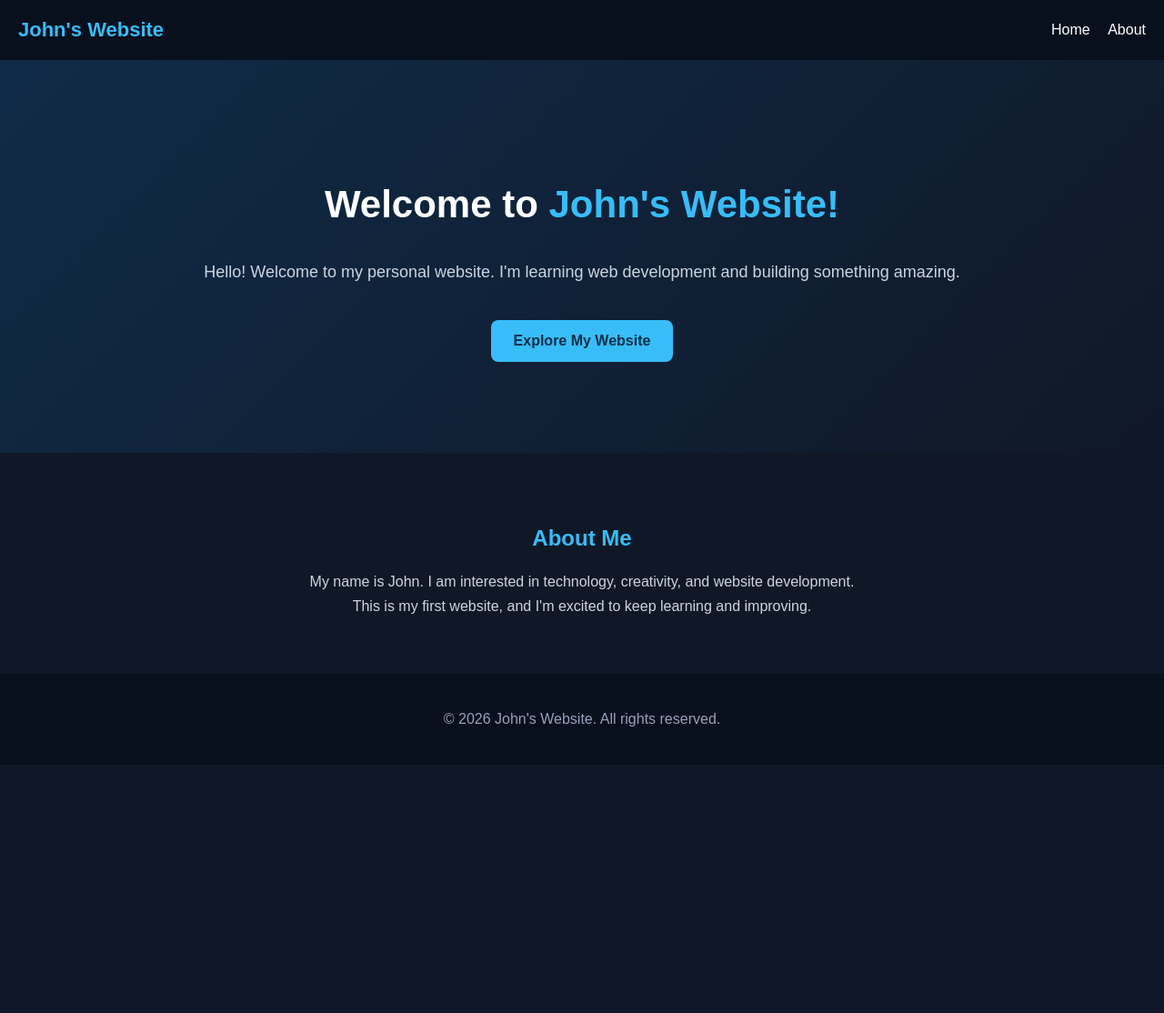
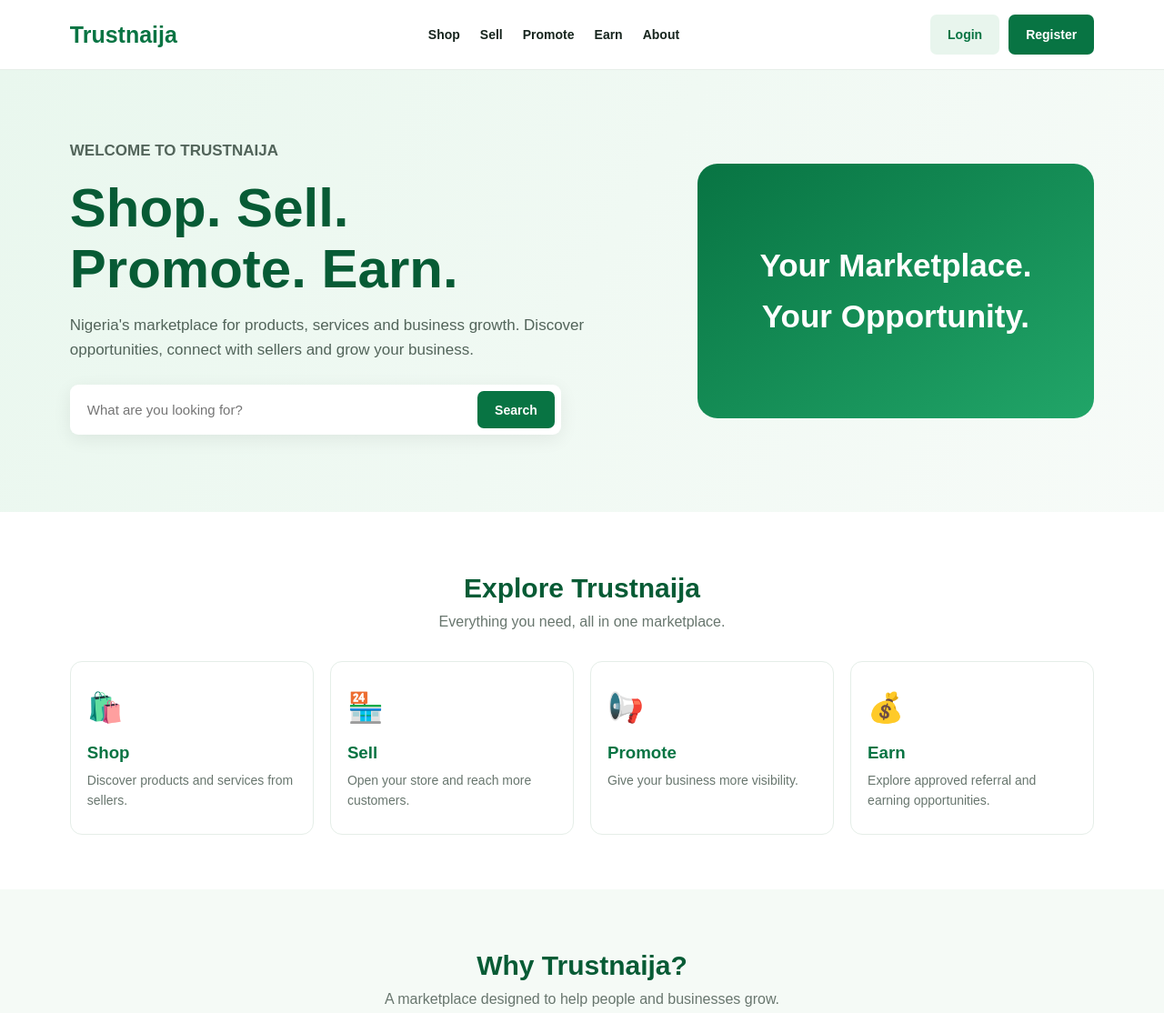
Before and after one commit to johnudodobo-bit/My-first-website, a plain HTML site: page index.html in a window 1280 px wide. Shown: the top 1114 px of the page at 91% size. Before the commit the page ends 841 px from the top, so only its background shows below. Drawn offline with Linux system fonts and the light colour scheme.

Commit message:
Update index.html Create Trustnaija homepage

```diff
--- a/index.html
+++ b/index.html
@@ -4,143 +4,266 @@
 <head>
   <meta charset="UTF-8">
   <meta name="viewport" content="width=device-width, initial-scale=1.0">
-    <title>John's Website</title>
-
+  <meta name="theme-color" content="#087443">
+  <title>Trustnaija | Shop. Sell. Promote. Earn.</title>
   <style>
-        * {
-            box-sizing: border-box;
+    * { box-sizing: border-box; margin: 0; padding: 0; }
+    body {
+      font-family: Arial, sans-serif;
+      color: #17251e;
+      background: #fff;
+      line-height: 1.6;
     }
-
-        body {
-            margin: 0;
-            font-family: Arial, sans-serif;
-            background: #101827;
-            color: white;
-        }
-
+    a { text-decoration: none; color: inherit; }
     header {
-            background: #080f1d;
-            padding: 20px;
+      background: #fff;
+      padding: 16px 6%;
       display: flex;
       justify-content: space-between;
       align-items: center;
+      gap: 20px;
+      border-bottom: 1px solid #e7eee9;
+      position: sticky;
+      top: 0;
+      z-index: 10;
     }
-
-        .logo {
-            color: #38bdf8;
-            font-size: 22px;
+    .logo { font-size: 25px; font-weight: 800; color: #087443; }
+    nav { display: flex; gap: 22px; flex-wrap: wrap; }
+    nav a { font-size: 14px; font-weight: bold; }
+    nav a:hover { color: #087443; }
+    .account { display: flex; gap: 10px; align-items: center; }
+    .btn {
+      display: inline-block;
+      padding: 11px 19px;
+      border-radius: 7px;
+      font-weight: bold;
+      font-size: 14px;
+      border: 0;
+      cursor: pointer;
+    }
+    .green { background: #087443; color: white; }
+    .light { background: #e8f5ed; color: #087443; }
+    .hero {
+      background: linear-gradient(120deg, #e9f7ee, #f7fbf8);
+      padding: 75px 6%;
+      display: grid;
+      grid-template-columns: 1.2fr 0.8fr;
+      align-items: center;
+      gap: 35px;
+    }
+    .hero h1 {
+      font-size: clamp(38px, 6vw, 60px);
+      line-height: 1.12;
+      color: #075b35;
+      margin: 15px 0;
+    }
+    .hero p { max-width: 570px; color: #52645a; font-size: 17px; }
+    .hero-image {
+      min-height: 280px;
+      border-radius: 22px;
+      background: linear-gradient(145deg, #087443, #21a568);
+      color: white;
+      display: flex;
+      align-items: center;
+      justify-content: center;
+      text-align: center;
+      padding: 30px;
+      font-size: 35px;
       font-weight: bold;
     }
-
-        nav a {
+    .search {
+      display: flex;
+      max-width: 540px;
+      margin-top: 25px;
+      background: white;
+      padding: 7px;
+      border-radius: 9px;
+      box-shadow: 0 5px 20px #00000012;
+    }
+    .search input {
+      flex: 1;
+      min-width: 0;
+      padding: 12px;
+      border: 0;
+      outline: none;
+      font-size: 15px;
+    }
+    section { padding: 60px 6%; }
+    .section-heading { text-align: center; margin-bottom: 30px; }
+    .section-heading h2 { font-size: 30px; color: #075b35; }
+    .section-heading p { color: #68766e; }
+    .grid {
+      display: grid;
+      grid-template-columns: repeat(4, 1fr);
+      gap: 18px;
+    }
+    .category {
+      padding: 25px 18px;
+      border: 1px solid #e5eee8;
+      border-radius: 13px;
+      background: white;
+      transition: 0.2s;
+    }
+    .category:hover {
+      transform: translateY(-4px);
+      box-shadow: 0 8px 22px #0000000c;
+    }
+    .category .symbol { font-size: 32px; }
+    .category h3 { margin: 9px 0 4px; color: #087443; }
+    .category p { font-size: 14px; color: #68766e; }
+    .steps { background: #f5faf6; }
+    .features {
+      display: grid;
+      grid-template-columns: repeat(3, 1fr);
+      gap: 20px;
+    }
+    .feature {
+      background: white;
+      padding: 25px;
+      border-radius: 12px;
+      border: 1px solid #e5eee8;
+    }
+    .feature h3 { color: #087443; margin-bottom: 8px; }
+    .cta {
+      background: #087443;
       color: white;
-            text-decoration: none;
-            margin-left: 15px;
+      text-align: center;
+      padding: 55px 6%;
     }
-
-        .hero {
+    .cta h2 { font-size: 30px; margin-bottom: 10px; }
+    .cta p { margin-bottom: 20px; }
+    footer {
+      background: #10251b;
+      color: #d9e8de;
+      padding: 35px 6%;
       text-align: center;
-            padding: 100px 20px;
-            background: linear-gradient(135deg, #102b48, #101827);
     }
-
-        .hero h1 {
-            font-size: 42px;
+    footer .logo { color: #5de09c; margin-bottom: 8px; }
+    footer p { font-size: 13px; margin-top: 8px; }
+    @media (max-width: 800px) {
+      header { flex-wrap: wrap; }
+      nav { order: 3; width: 100%; justify-content: center; gap: 16px; }
+      .hero { grid-template-columns: 1fr; padding-top: 50px; }
+      .hero-image { min-height: 180px; }
+      .grid { grid-template-columns: repeat(2, 1fr); }
+      .features { grid-template-columns: 1fr; }
     }
-
-        .hero h1 span {
-            color: #38bdf8;
-        }
-
-        .hero p {
-            color: #cbd5e1;
-            font-size: 18px;
-            line-height: 1.7;
-        }
-
-        .button {
-            display: inline-block;
-            background: #38bdf8;
-            color: #082f49;
-            padding: 14px 25px;
-            border-radius: 8px;
-            text-decoration: none;
-            margin-top: 20px;
-            font-weight: bold;
-        }
-
-        .about {
-            text-align: center;
-            padding: 60px 20px;
-        }
-
-        .about h2 {
-            color: #38bdf8;
-        }
-
-        .about p {
-            color: #cbd5e1;
-            max-width: 600px;
-            margin: auto;
-            line-height: 1.7;
-        }
-
-        footer {
-            text-align: center;
-            padding: 25px;
-            background: #080f1d;
-            color: #94a3b8;
-        }
-
-        @media (max-width: 500px) {
-            header {
-                flex-direction: column;
-                gap: 15px;
-            }
-
-            .hero h1 {
-                font-size: 32px;
-            }
+    @media (max-width: 420px) {
+      .account { gap: 6px; }
+      .btn { padding: 9px 12px; }
+      .grid { gap: 10px; }
+      .category { padding: 17px 12px; }
     }
   </style>
 </head>
-
 <body>
 
 <header>
-        <div class="logo">John's Website</div>
+  <a class="logo" href="#">Trustnaija</a>
   <nav>
-            <a href="#home">Home</a>
+    <a href="#shop">Shop</a>
+    <a href="#sell">Sell</a>
+    <a href="#promote">Promote</a>
+    <a href="#earn">Earn</a>
     <a href="#about">About</a>
   </nav>
+  <div class="account">
+    <a class="btn light" href="#register">Login</a>
+    <a class="btn green" href="#register">Register</a>
+  </div>
 </header>
 
-    <section class="hero" id="home">
-        <h1>Welcome to <span>John's Website!</span></h1>
-
-        <p>
-            Hello! Welcome to my personal website.
-            I'm learning web development and building
-            something amazing.
-        </p>
-
-        <a href="#about" class="button">Explore My Website</a>
+<main>
+  <section class="hero">
+    <div>
+      <p><strong>WELCOME TO TRUSTNAIJA</strong></p>
+      <h1>Shop. Sell.<br>Promote. Earn.</h1>
+      <p>Nigeria's marketplace for products, services and business growth. Discover opportunities, connect with sellers and grow your business.</p>
+      <form class="search" id="searchForm">
+        <input id="searchInput" type="search" placeholder="What are you looking for?">
+        <button class="btn green" type="submit">Search</button>
+      </form>
+      <p id="searchMessage" aria-live="polite" style="margin-top:10px;font-size:13px"></p>
+    </div>
+    <div class="hero-image">
+      Your Marketplace.<br>Your Opportunity.
+    </div>
   </section>
 
-    <section class="about" id="about">
-        <h2>About Me</h2>
-
-        <p>
-            My name is John. I am interested in technology,
-            creativity, and website development.
-            This is my first website, and I'm excited
-            to keep learning and improving.
-        </p>
+  <section id="shop">
+    <div class="section-heading">
+      <h2>Explore Trustnaija</h2>
+      <p>Everything you need, all in one marketplace.</p>
+    </div>
+    <div class="grid">
+      <a class="category" href="#register">
+        <div class="symbol">🛍️</div>
+        <h3>Shop</h3>
+        <p>Discover products and services from sellers.</p>
+      </a>
+      <a class="category" id="sell" href="#register">
+        <div class="symbol">🏪</div>
+        <h3>Sell</h3>
+        <p>Open your store and reach more customers.</p>
+      </a>
+      <a class="category" id="promote" href="#register">
+        <div class="symbol">📢</div>
+        <h3>Promote</h3>
+        <p>Give your business more visibility.</p>
+      </a>
+      <a class="category" id="earn" href="#register">
+        <div class="symbol">💰</div>
+        <h3>Earn</h3>
+        <p>Explore approved referral and earning opportunities.</p>
+      </a>
+    </div>
   </section>
 
+  <section class="steps" id="about">
+    <div class="section-heading">
+      <h2>Why Trustnaija?</h2>
+      <p>A marketplace designed to help people and businesses grow.</p>
+    </div>
+    <div class="features">
+      <div class="feature">
+        <h3>🛒 Shop with ease</h3>
+        <p>Explore products and services from different sellers.</p>
+      </div>
+      <div class="feature">
+        <h3>🚀 Grow your business</h3>
+        <p>Create a seller profile and showcase what you offer.</p>
+      </div>
+      <div class="feature">
+        <h3>🤝 More opportunities</h3>
+        <p>Discover promotions and approved affiliate opportunities.</p>
+      </div>
+    </div>
+  </section>
+
+  <section class="cta" id="register">
+    <h2>Be part of Trustnaija</h2>
+    <p>Join a marketplace built for shopping, selling and growth.</p>
+    <a class="btn light" href="mailto:hello@trustnaija.com?subject=Trustnaija%20Registration%20Interest">Get Started</a>
+  </section>
+</main>
+
 <footer>
-        <p>© 2026 John's Website. All rights reserved.</p>
+  <div class="logo">Trustnaija</div>
+  <strong>Shop. Sell. Promote. Earn.</strong>
+  <p>Built for opportunities in Nigeria.</p>
+  <p>© 2026 Trustnaija. All rights reserved.</p>
 </footer>
+
+<script>
+  document.getElementById("searchForm").addEventListener("submit", function(event) {
+    event.preventDefault();
+    const query = document.getElementById("searchInput").value.trim();
+    const message = document.getElementById("searchMessage");
+    message.textContent = query
+      ? "Marketplace search will be available when product listings are connected."
+      : "Please enter what you want to find.";
+  });
+</script>
 
 </body>
     </html>
```
Lines whose indentation alone changed are shown as unchanged.
